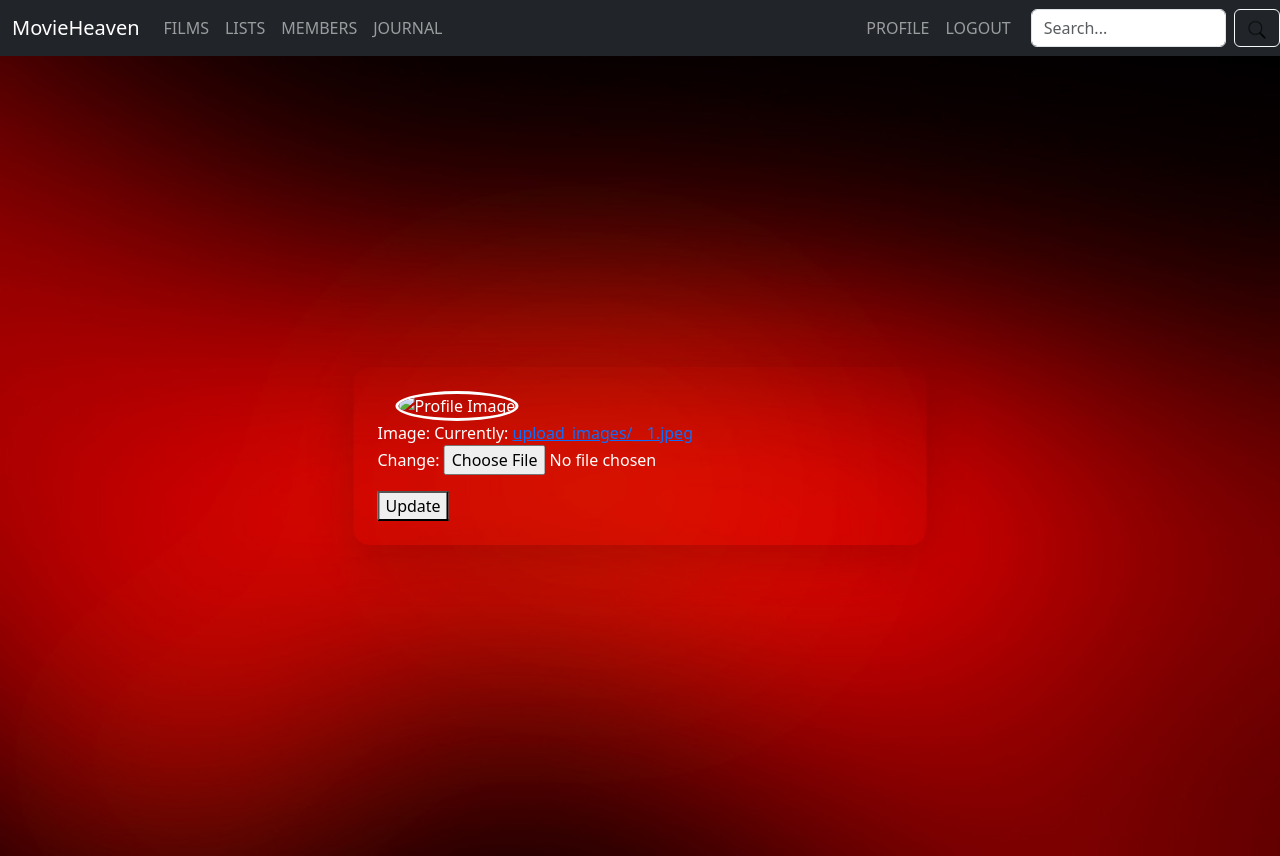
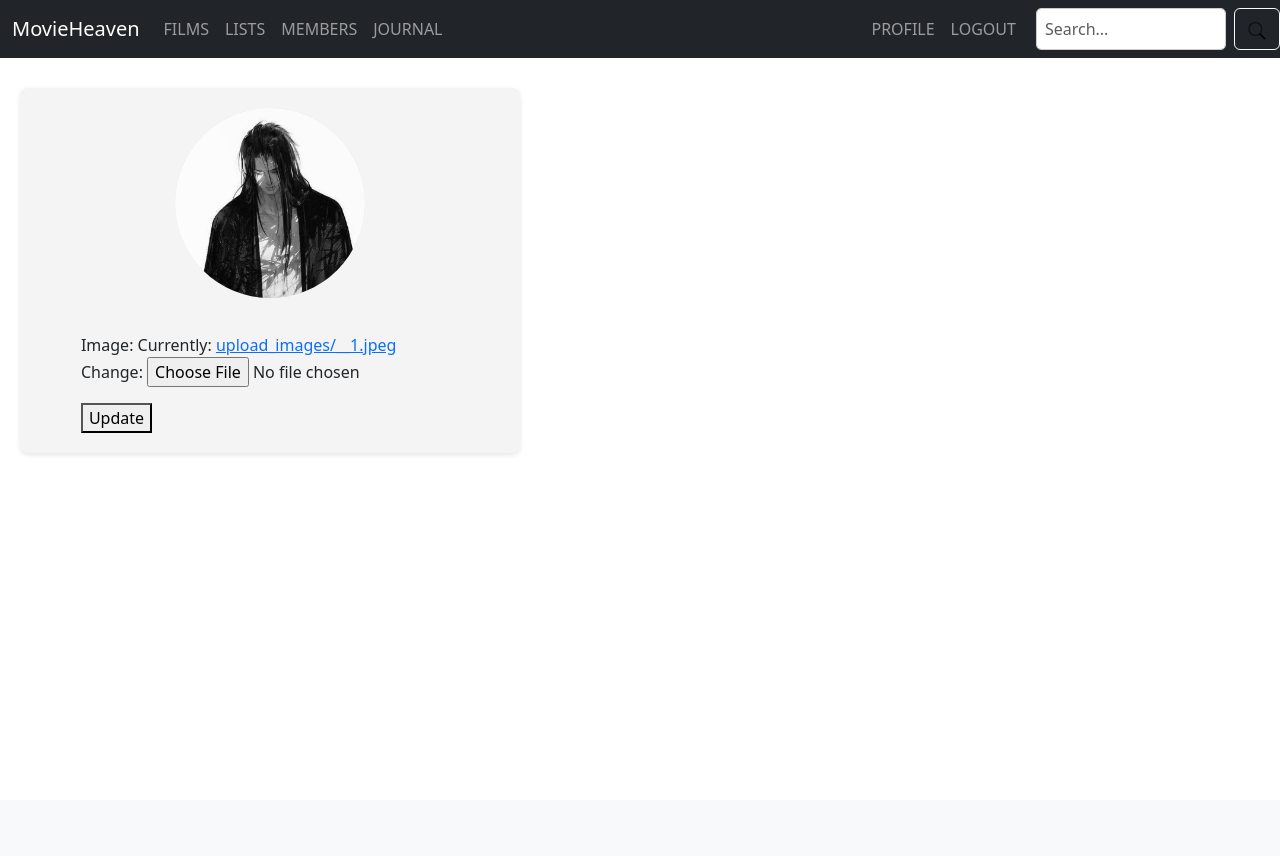
Before and after one commit to bxkun01/MovieHeaven, a Django app: page /profile/edit/ in a window 1280 px wide. After the commit the page ends 454 px from the top, so only its background shows below. Run offline with Django 5.2, Linux system fonts and the light colour scheme; a user stored in the database is signed in; data comes from the database, SQL or seed files in the repository; both versions use the stored data as it was after the commit.

Commit message:
Initial commit

```diff
--- a/movieheaven/users/templates/users/profile_form.html
+++ b/movieheaven/users/templates/users/profile_form.html
@@ -2,7 +2,49 @@
 
 {% load static %}
 {% block head %}
-<link rel="stylesheet" href="{% static 'users/profile.css' %}">
+<style>
+    .update-form {
+        display: flex;
+        flex-direction: column;
+        align-items: center;
+        position:fixed;
+        gap: 20px;
+        margin-top: 30px;
+        margin-left: 20px;
+        padding: 20px;
+        background-color: #f4f4f4;
+        border-radius: 8px;
+        box-shadow: 0 2px 5px rgba(0, 0, 0, 0.1);
+        width: 80%;
+        max-width: 500px;
+
+    }
+
+    .ximage {
+        height: 190px;
+        width: 190px;
+        margin-bottom: 15px;
+        border-radius: 95px;
+        overflow: hidden;
+        background-color: #e0e0e0;
+        display: flex;
+        justify-content: center;
+        align-items: center;
+    }
+
+    .ximage img {
+        width: 100%;
+        height: 100%;
+        object-fit: cover;
+    }
+
+    .form-control {
+        padding: 8px;
+        border-radius: 5px;
+        border: 1px solid #ccc;
+        font-size: 16px;
+    }
+</style>
 {% endblock head %}
 
 {% block title %}
@@ -10,29 +52,15 @@ Profile
 {% endblock %}
 
 {% block content %}
-<!-- Full-page background with gradient overlay -->
-<div class="container-fluid g-0 vh-100 position-relative">
-    <!-- Background Image -->
-    <img src="{% static 'users/background-red.png' %}" class="img-fluid w-100 h-100 object-fit-cover" alt="Background">
 
-    <!-- Transparent Profile Box -->
-    <div class="position-absolute top-50 start-50 translate-middle w-90 w-md-50 mx-auto p-4 bg-transparent text-white rounded-4 shadow-lg">
-        <div class="row align-items-center">
-            <!-- Profile Image -->
-            <div class="col-md-4 text-center mb-4 mb-md-0">
-                <div class="profile-image-container">
-                    <img src="{{ request.user.profile.avatar.url }}" class="rounded-circle img-fluid" alt="Profile Image" style="width: 150px; height: 150px; border: 3px solid #fff;">
-                </div>
-            </div>
-
-            <div>
-                <form method="POST" enctype="multipart/form-data">
-                    {% csrf_token %}
-                    {{ form.as_p }}
-                    <button type="submit">Update</button>
-                </form>
-            </div>
-        </div>
+<div class="update-form">
+    <div class="ximage"><img src="{{ request.user.profile.image.url }}" alt="Profile Image"></div>
+    <div>
+        <form method="POST" enctype="multipart/form-data" class="form-update">
+            {% csrf_token %}
+            {{ form.as_p }}
+            <button type="submit">Update</button>
+        </form>
     </div>
 </div>
 {% endblock %}
--- a/movieheaven/users/views.py
+++ b/movieheaven/users/views.py
@@ -52,7 +52,8 @@ class ProfileUpdateView(UpdateView):
     fields= ['image']
     success_url= reverse_lazy('profile')
 
-    def get_object(self, queryset=None):
+    #defines which model to update **Very much required shit!!!!!!
+    def get_object(self):
         return self.request.user.profile
 
     def form_valid(self, form):
```
Also changed, not shown: movieheaven/users/templates/users/profile.html (+42 -40 lines), movieheaven/db.sqlite3, movieheaven/media/upload_images/__1_ip5loJB.jpeg (added), movieheaven/media/upload_images/fang-yuan-and-xie-han-mo-v0-uulmwcvfn3ac1_iCmaWM7.png (added), movieheaven/media/upload_images/fang-yuan-and-xie-han-mo-v0-uulmwcvfn3ac1_ytcCsDg.png (added), movieheaven/media/upload_images/wdg7epj4l3bc1_R8Z2STT.jpeg (added).
